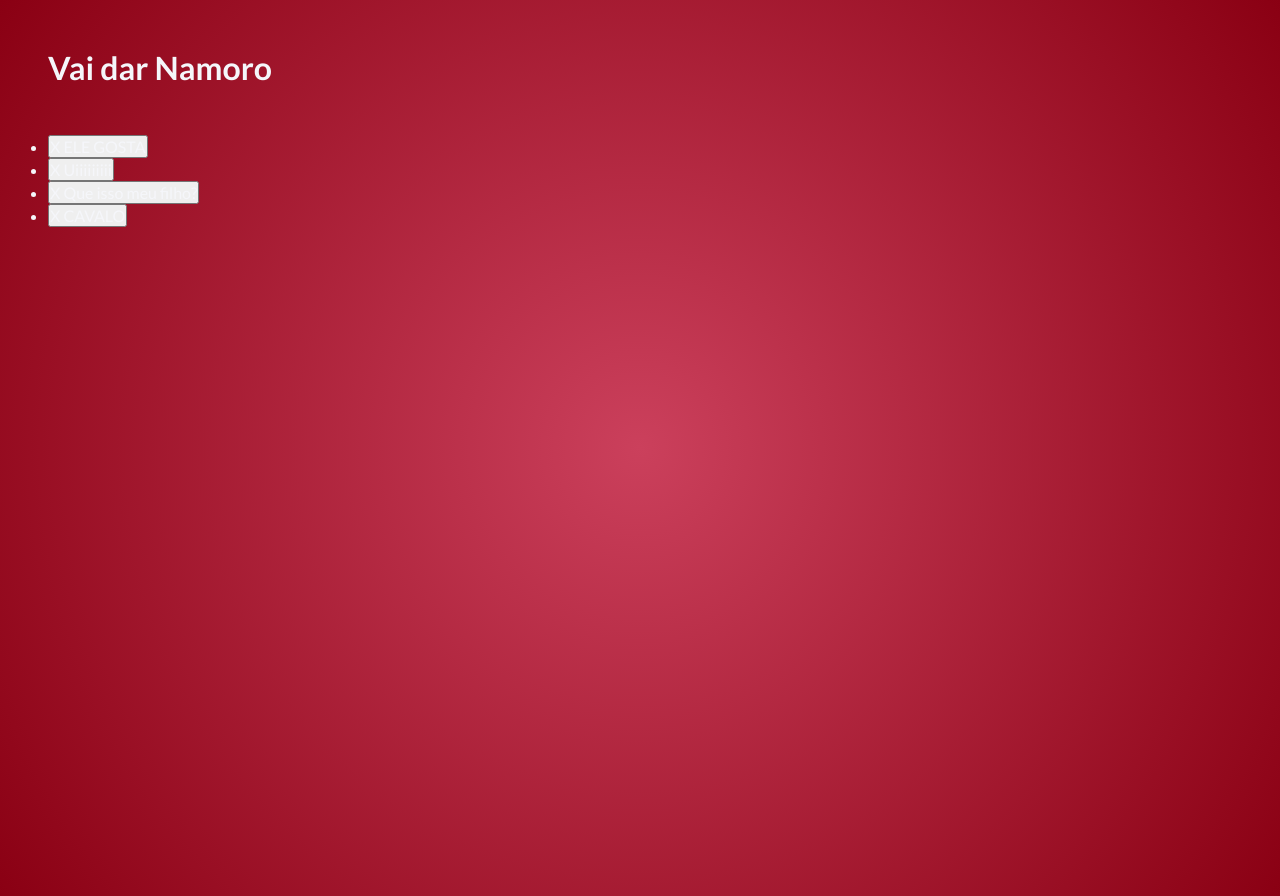
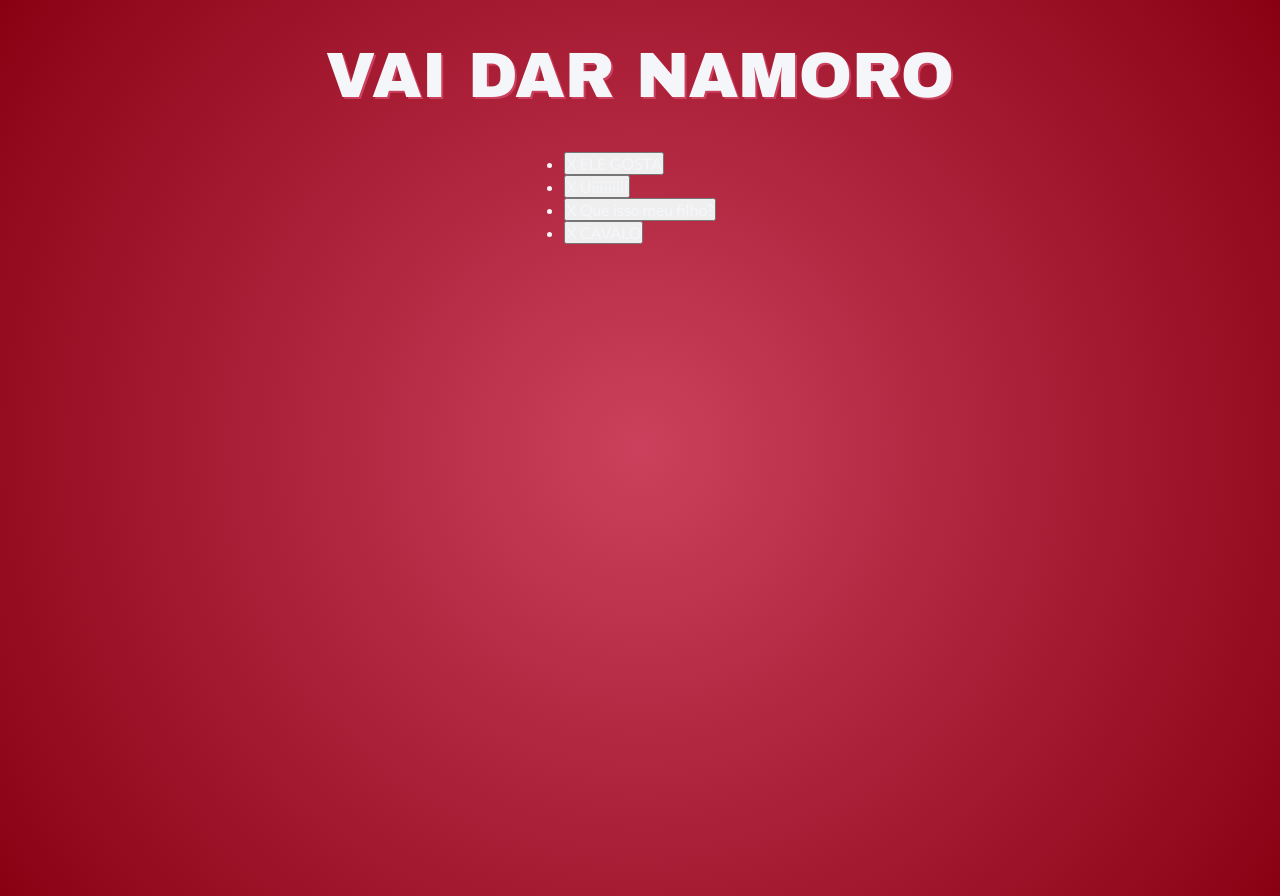
Before and after one commit to Nigraum/instant-sounds, a plain HTML site: page index.html in a window 1280 px wide. Drawn offline with Linux system fonts and the light colour scheme.

Commit message:
Styling h1 app

```diff
--- a/assets/app.css
+++ b/assets/app.css
@@ -1,7 +1,20 @@
 #app {
   display: flex;
   flex-direction: column;
+  align-items: center;
   row-gap: 48px;
   padding: 48px;
   min-height: 100vh;
 }
+
+#app h1 {
+  font-family: 'Archivo Black', sans-serif;
+  text-transform: uppercase;
+  font-weight: 400;
+  text-align: center;
+  text-shadow: 2px 2px var(--red);
+  font-size: 4rem;
+  line-height: 3.5rem;
+  max-width: 700px;
+  width: 100%;
+}
```
